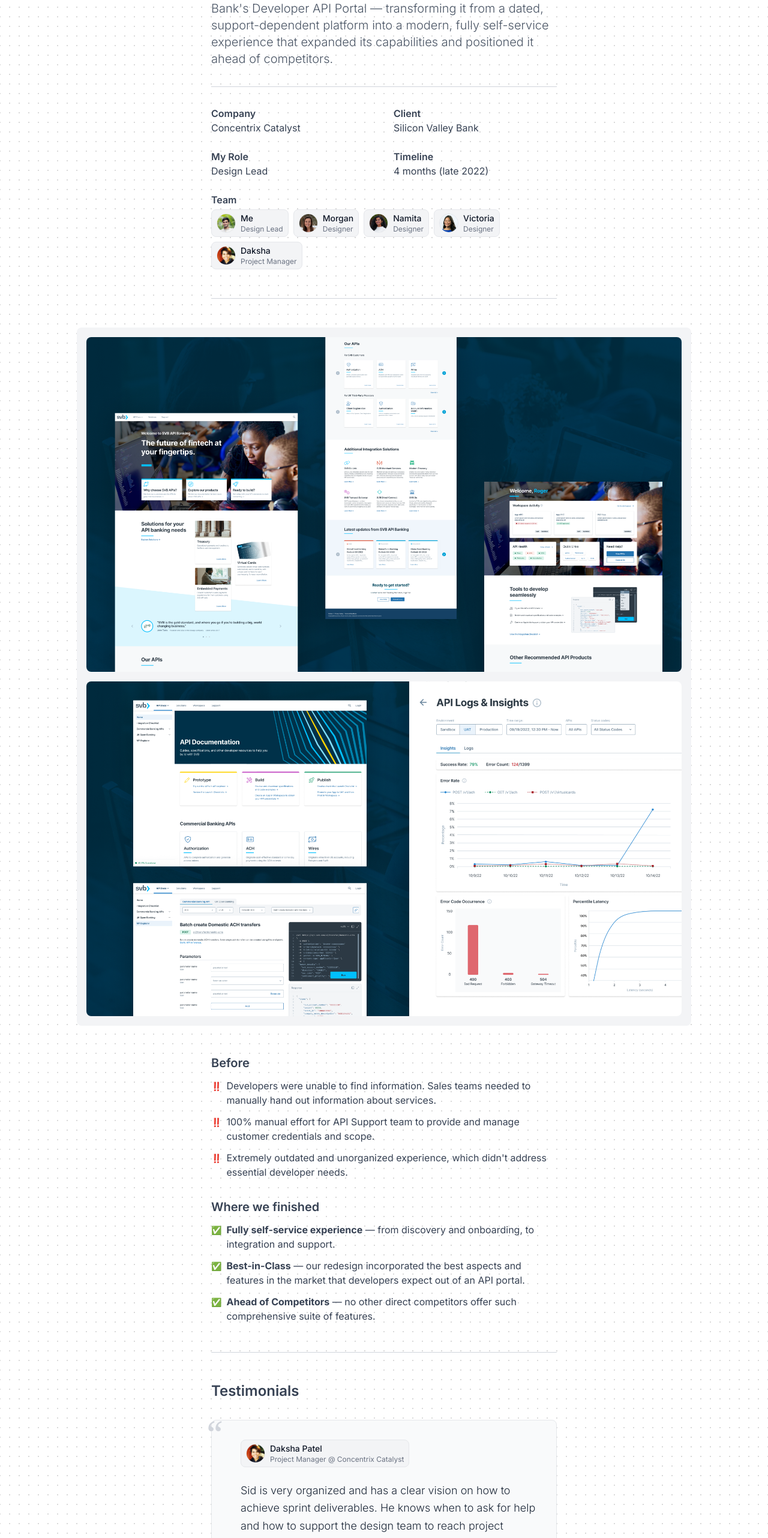
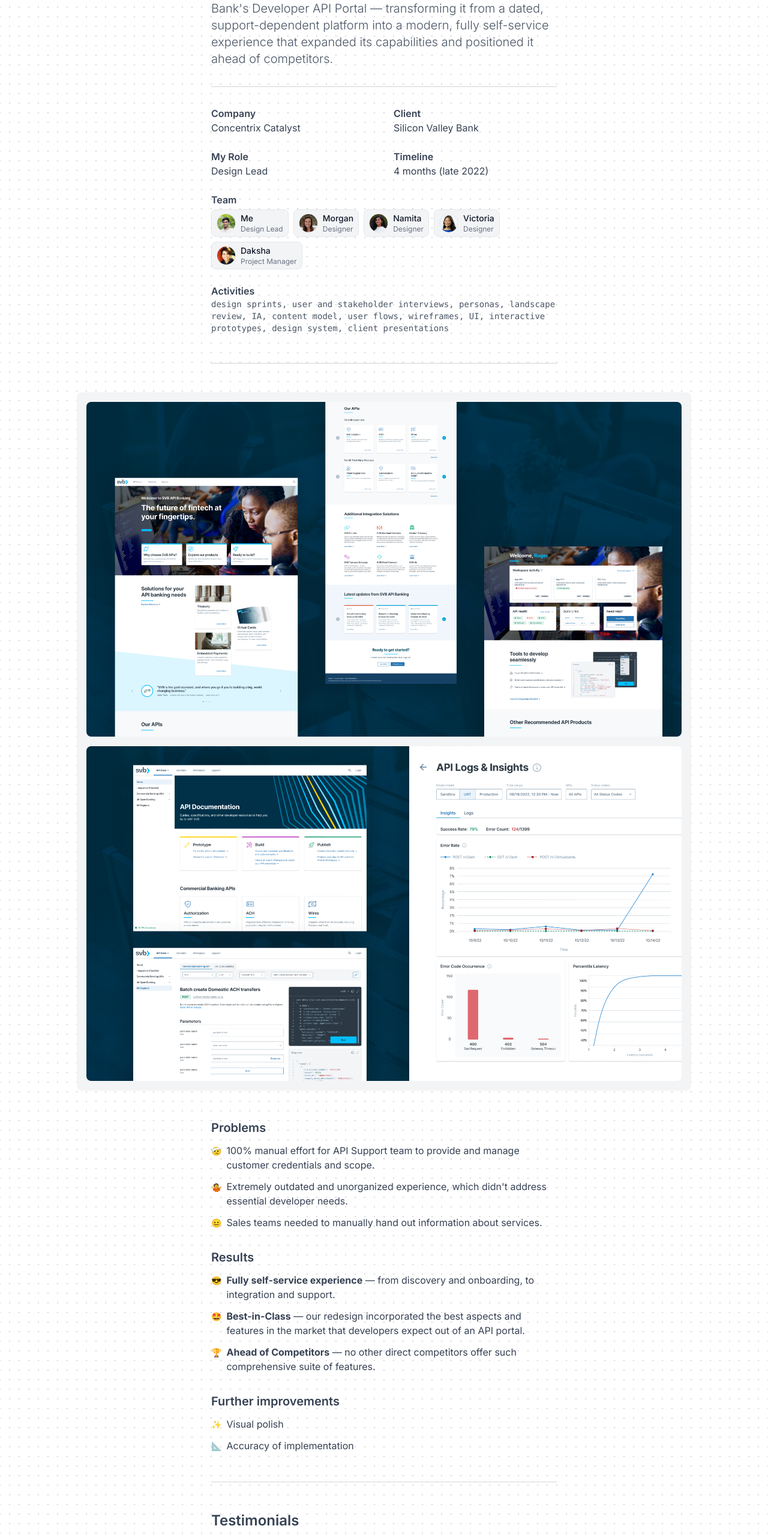
Before and after one commit to sidomatic11/portfolio-2025, a Next.js app: page /solve/svb in a window 1280 px wide. Shown: the part 236-2800 px from the top of the page at 60% size. Built offline with nearby package versions, Linux system fonts and the light colour scheme.

Commit message:
svb updates

```diff
--- a/app/solve/svb/page.tsx
+++ b/app/solve/svb/page.tsx
@@ -1,14 +1,13 @@
 import Header from "@/app/components/header";
 import PersonChip from "@/app/components/PersonChip";
-import EndOfPage from "@/app/components/EndOfPage";
 
 // SVB Developer API Portal case study page
 // Purpose: Present project overview, outcomes, and testimonials
 // Usage: Rendered at route `/solve/svb`
-// Dependencies: Header, PersonChip, EndOfPage
+// Dependencies: Header, PersonChip
 export default function SVB() {
   return (
-    <div className="min-h-screen">
+    <div className="min-h-scree">
       {/* Header */}
       <Header isProjectHeader={true} />
 
@@ -33,11 +32,25 @@ export default function SVB() {
             <div className="flex flex-col gap-4 sm:flex-row sm:gap-8">
               <div className="sm:w-1/2">
                 <p className="text-base font-semibold">Company</p>
-                <p className="text-base">Concentrix Catalyst</p>
+                <a
+                  href="https://www.concentrix.com/catalyst/"
+                  className="cursor-pointer text-base"
+                  target="_blank"
+                  rel="noopener noreferrer"
+                >
+                  Concentrix Catalyst
+                </a>
               </div>
               <div className="sm:w-1/2">
                 <p className="text-base font-semibold">Client</p>
-                <p className="text-base">Silicon Valley Bank</p>
+                <a
+                  href="https://www.svb.com/"
+                  className="cursor-pointer text-base"
+                  target="_blank"
+                  rel="noopener noreferrer"
+                >
+                  Silicon Valley Bank
+                </a>
               </div>
             </div>
             <div className="flex flex-col gap-4 sm:flex-row sm:gap-8">
@@ -84,6 +97,14 @@ export default function SVB() {
                 />
               </div>
             </div>
+            <div>
+              <p className="text-base font-semibold">Activities</p>
+              <p className="font-mono text-sm text-gray-600">
+                design sprints, user and stakeholder interviews, personas,
+                landscape review, IA, content model, user flows, wireframes, UI,
+                interactive prototypes, design system, client presentations
+              </p>
+            </div>
           </div>
         </div>
 
@@ -105,27 +126,27 @@ export default function SVB() {
 
         {/* Where we started */}
         <div className="mx-auto mb-8 max-w-xl">
-          <h2 className="mb-3 text-xl font-semibold">Before</h2>
+          <h2 className="mb-3 text-xl font-semibold">Problems</h2>
           <ul className="mb-8 list-none pl-0 text-base">
             <li className="mb-3 flex items-baseline gap-2">
-              <span className="text-sm">‼️</span>
-              <span>
-                Developers were unable to find information. Sales teams needed
-                to manually hand out information about services.{" "}
-              </span>
-            </li>
-            <li className="mb-3 flex items-baseline gap-2">
-              <span className="text-sm">‼️</span>
+              <span className="text-sm">🤕</span>
               <span>
                 100% manual effort for API Support team to provide and manage
                 customer credentials and scope.
               </span>
             </li>
             <li className="mb-3 flex items-baseline gap-2">
-              <span className="text-sm">‼️</span>
+              <span className="text-sm">🤷</span>
               <span>
                 Extremely outdated and unorganized experience, which didn&apos;t
                 address essential developer needs.
+              </span>
+            </li>
+            <li className="mb-3 flex items-baseline gap-2">
+              <span className="text-sm">😐</span>
+              <span>
+                Sales teams needed to manually hand out information about
+                services.
               </span>
             </li>
           </ul>
@@ -143,17 +164,17 @@ export default function SVB() {
 
         {/* Where we finished */}
         <div className="mx-auto max-w-xl">
-          <h2 className="mb-3 text-xl font-semibold">Where we finished</h2>
+          <h2 className="mb-3 text-xl font-semibold">Results</h2>
           <ul className="mb-8 list-none pl-0 text-base">
             <li className="mb-3 flex items-baseline gap-2">
-              <span className="text-sm">✅</span>
+              <span className="text-sm">😎</span>
               <span>
                 <b>Fully self-service experience</b> — from discovery and
                 onboarding, to integration and support.
               </span>
             </li>
             <li className="mb-3 flex items-baseline gap-2">
-              <span className="text-sm">✅</span>
+              <span className="text-sm">🤩</span>
               <span>
                 <b>Best-in-Class</b> — our redesign incorporated the best
                 aspects and features in the market that developers expect out of
@@ -161,11 +182,25 @@ export default function SVB() {
               </span>
             </li>
             <li className="mb-3 flex items-baseline gap-2">
-              <span className="text-sm">✅</span>
+              <span className="text-sm">🏆</span>
               <span>
                 <b>Ahead of Competitors</b> — no other direct competitors offer
                 such comprehensive suite of features.
               </span>
+            </li>
+          </ul>
+        </div>
+
+        <div className="mx-auto max-w-xl">
+          <h2 className="mb-3 text-xl font-semibold">Further improvements</h2>
+          <ul className="mb-8 list-none pl-0 text-base">
+            <li className="mb-3 flex items-baseline gap-2">
+              <span className="text-sm">✨</span>
+              <span>Visual polish</span>
+            </li>
+            <li className="mb-3 flex items-baseline gap-2">
+              <span className="text-sm">📐</span>
+              <span>Accuracy of implementation</span>
             </li>
           </ul>
         </div>
@@ -257,9 +292,6 @@ export default function SVB() {
           </div>
         </div>
       </div>
-
-      {/* Footer */}
-      <EndOfPage />
     </div>
   );
 }
```
